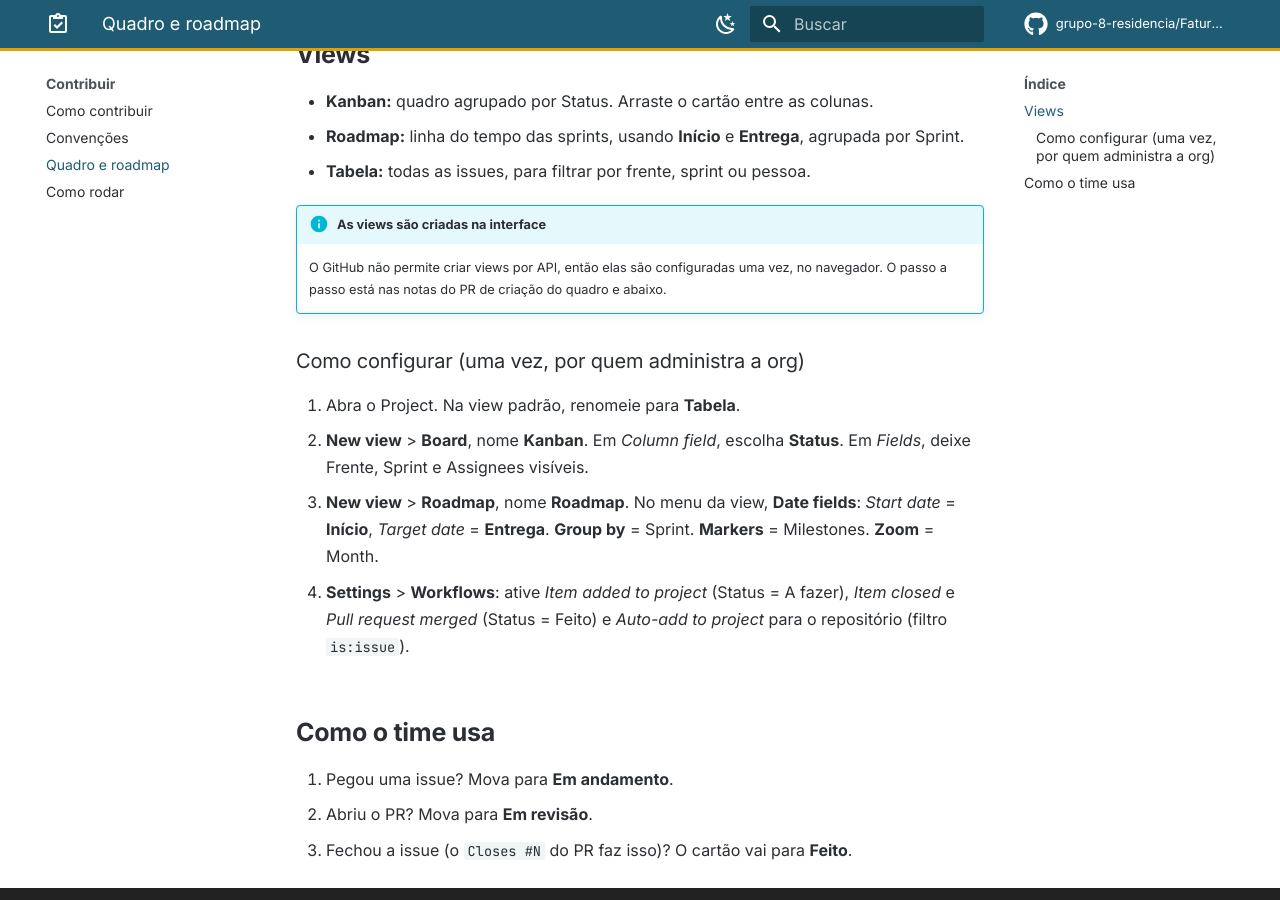
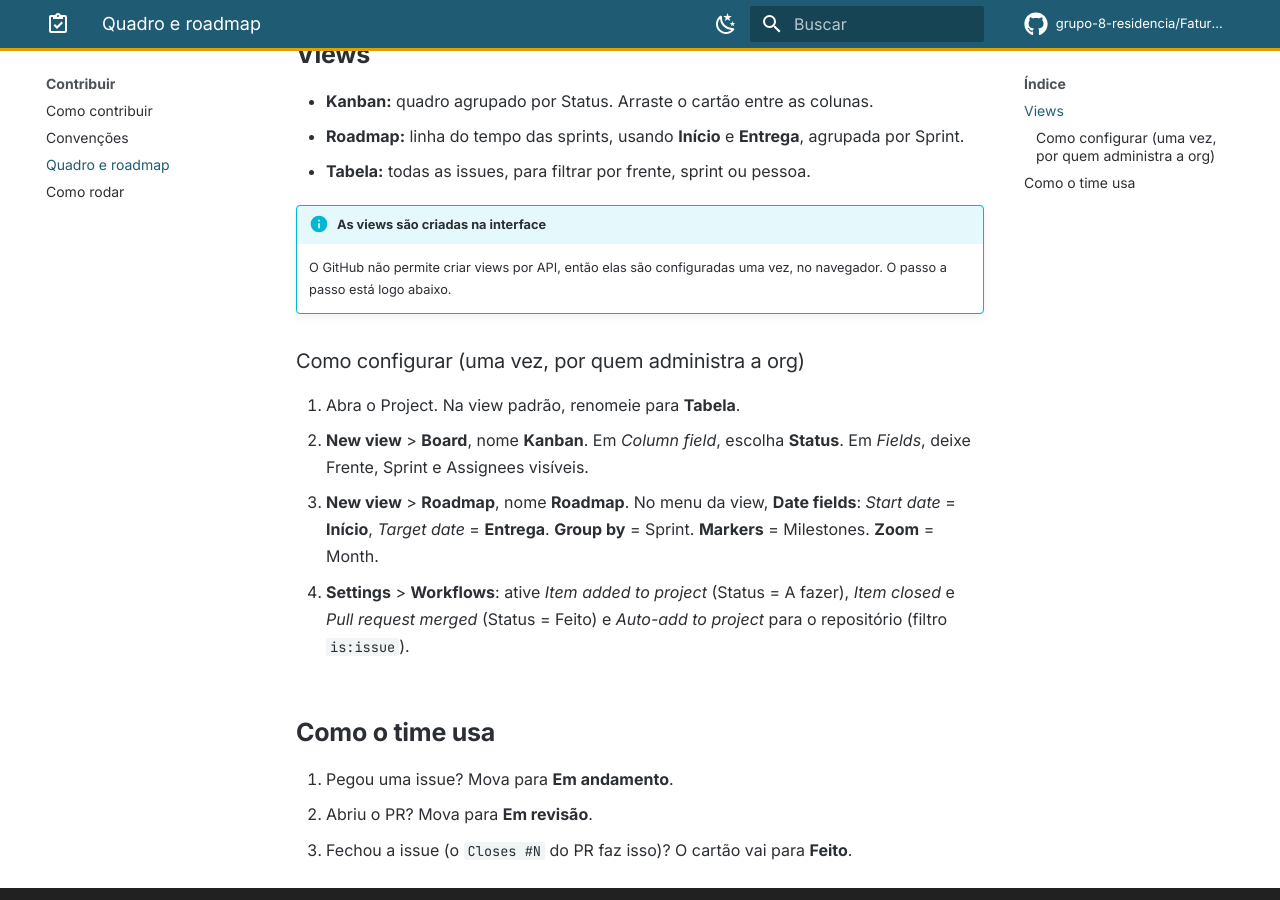
Before and after one commit to grupo-8-residencia/Fatura-Aberta, an MkDocs documentation site: the page built from docs/contribuir/quadro.md, in a window 1280 px wide and 900 px high, scrolled down 570 px. Built offline with MkDocs 1.6.1 and Material for MkDocs 9.7.7, drawn with Linux system fonts in a browser that asks for light colours; plug-ins that fetch from the network failed and are left out; comment, search, counter and statistics services are not loaded.

Commit message:
docs(contribuir): ajusta o texto do passo a passo das views
Co-Authored-By: Claude Sonnet 5.5 <noreply@anthropic.com>

```diff
--- a/docs/contribuir/quadro.md
+++ b/docs/contribuir/quadro.md
@@ -16,7 +16,7 @@ O planejamento vive no GitHub Project **[Fatura Aberta](https://github.com/orgs/
 - **Tabela:** todas as issues, para filtrar por frente, sprint ou pessoa.
 
 !!! info "As views são criadas na interface"
-    O GitHub não permite criar views por API, então elas são configuradas uma vez, no navegador. O passo a passo está nas notas do PR de criação do quadro e abaixo.
+    O GitHub não permite criar views por API, então elas são configuradas uma vez, no navegador. O passo a passo está logo abaixo.
 
 ### Como configurar (uma vez, por quem administra a org)
 
```
